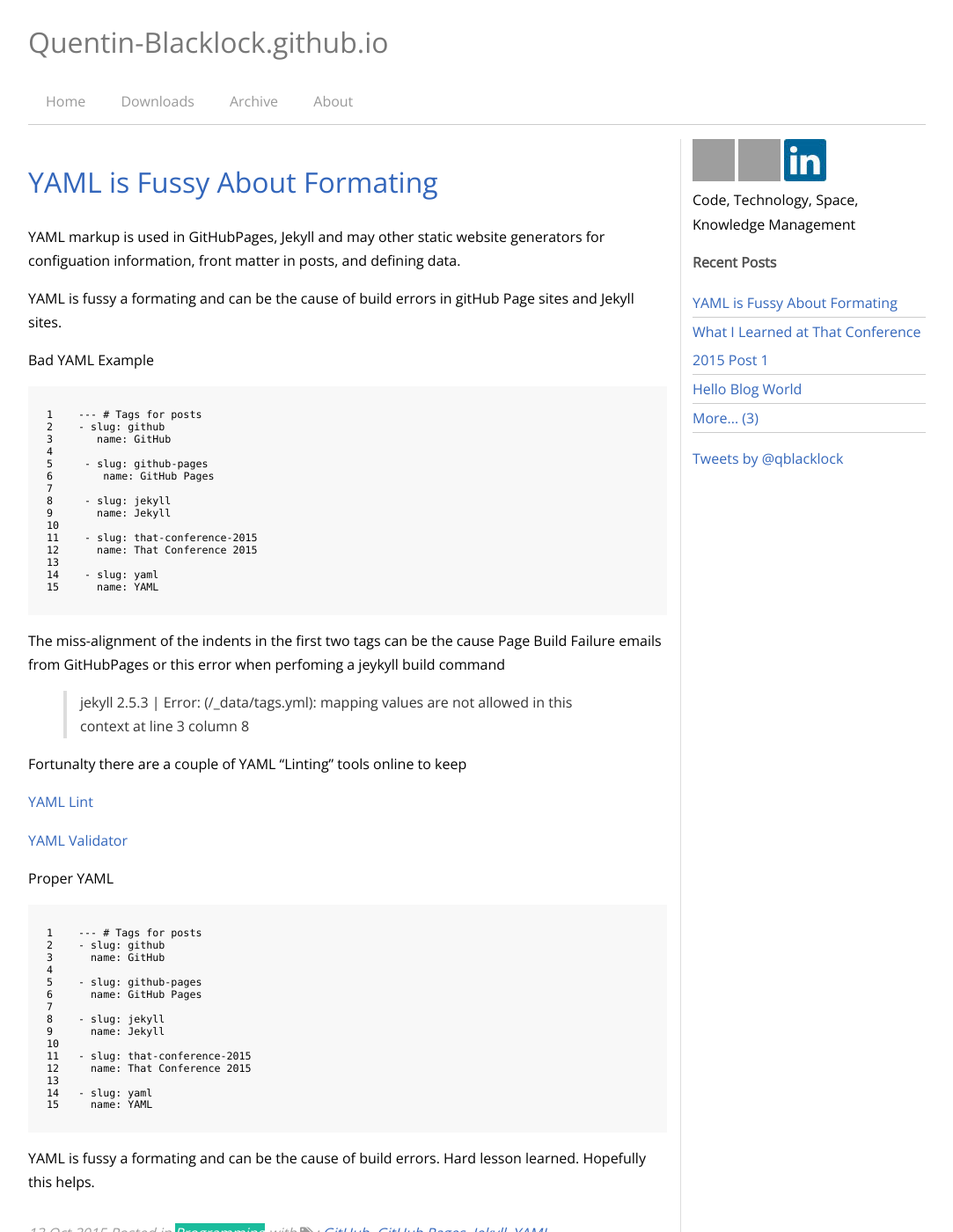
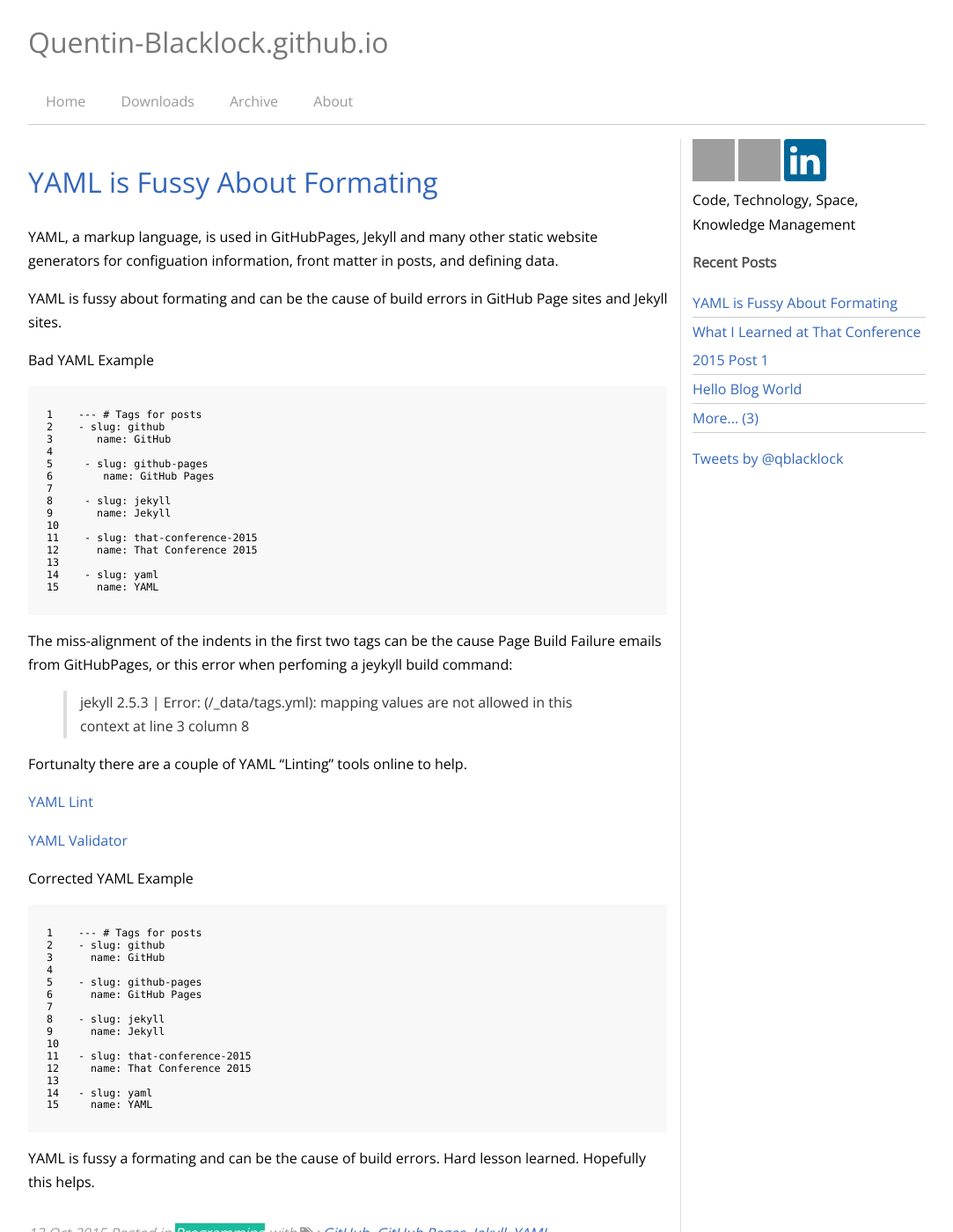
Before and after one commit to quentin-blacklock/quentin-blacklock.github.io, a Jekyll site: the page built from _posts/2015-10-13-yaml-is fussy-about-formating.md, in a window 1280 px wide and 1400 px high. Shown: the whole window at 88% size, without its empty margins (98-1181 px from the left). Built offline with Jekyll 4.4.1, drawn with Linux system fonts in a browser that asks for light colours; nearby versions of some CDN libraries; Markdown is read by kramdown in place of the engine named in the settings; comment, search, counter and statistics services are not loaded; grey boxes are pictures that could not be loaded.

Commit message:
Edits to post

```diff
--- a/_posts/2015-10-13-yaml-is fussy-about-formating.md
+++ b/_posts/2015-10-13-yaml-is fussy-about-formating.md
@@ -4,9 +4,9 @@
 category: programming
 tags: [github, github-pages, jekyll, yaml]
 ---
-YAML markup is used in GitHubPages, Jekyll and may other static website generators for configuation information, front matter in posts, and defining data.
+YAML, a markup language, is used in GitHubPages, Jekyll and many other static website generators for configuation information, front matter in posts, and defining data.
 
-YAML is fussy a formating and can be the cause of build errors in gitHub Page sites and Jekyll sites.
+YAML is fussy about formating and can be the cause of build errors in GitHub Page sites and Jekyll sites.
 
 Bad YAML Example
 {% highlight yaml linenos %}
@@ -27,19 +27,19 @@
    name: YAML
 {% endhighlight %}
 
-The miss-alignment of the indents in the first two tags can be the cause Page Build Failure emails from GitHubPages or
-this error when perfoming a jeykyll build command
+The miss-alignment of the indents in the first two tags can be the cause Page Build Failure emails from GitHubPages, or
+this error when perfoming a jeykyll build command:
 
 >jekyll 2.5.3 | Error:  (/_data/tags.yml):
 >mapping values are not allowed in this context at line 3 column 8
 
-Fortunalty there are a couple of YAML "Linting" tools online to keep
+Fortunalty there are a couple of YAML "Linting" tools online to help.
 
 [YAML Lint](http://www.yamllint.com/)
 
 [YAML Validator](http://codebeautify.org/yaml-validator)
 
-Proper YAML
+Corrected YAML Example
 {% highlight yaml linenos %}
 --- # Tags for posts
 - slug: github
```
